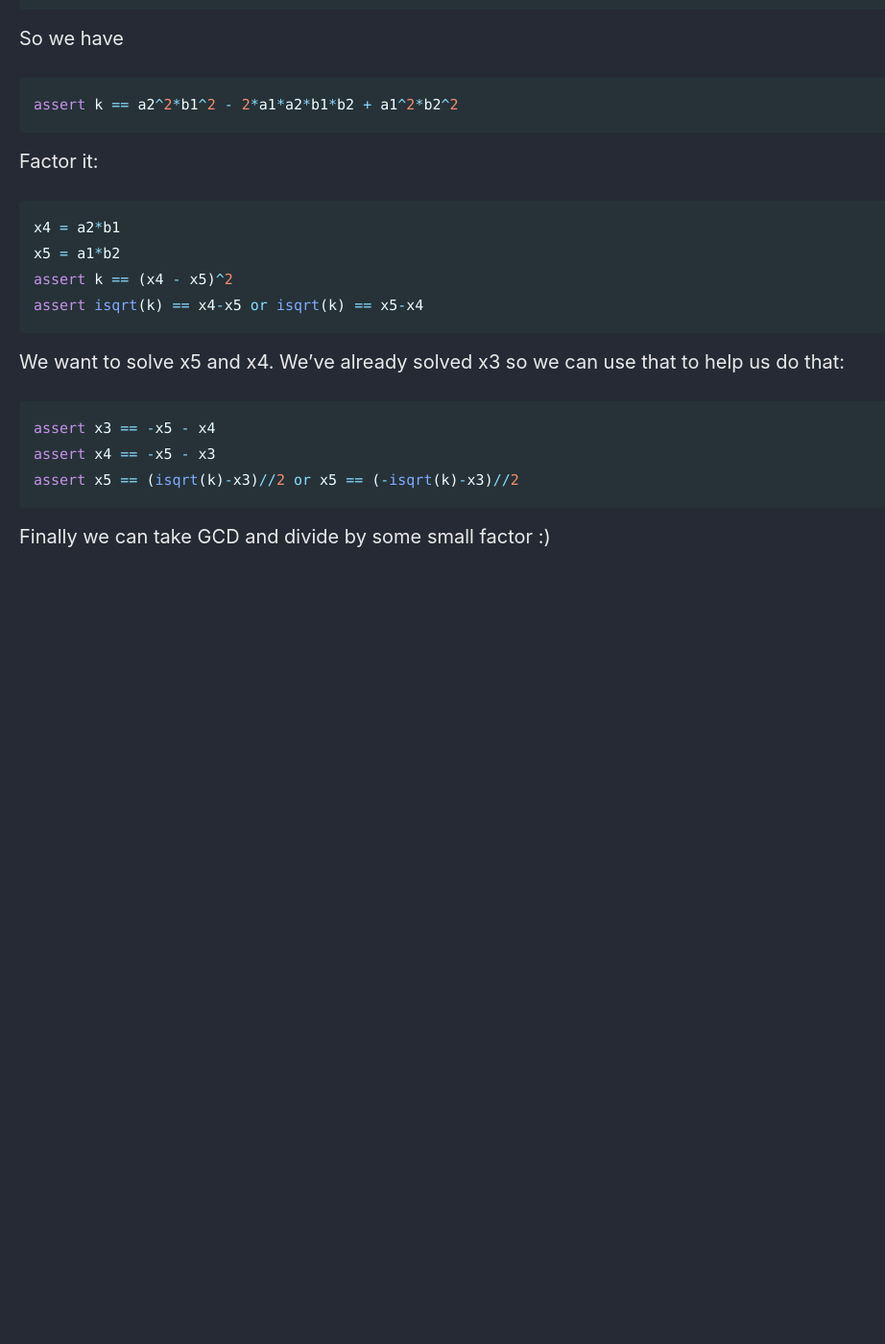
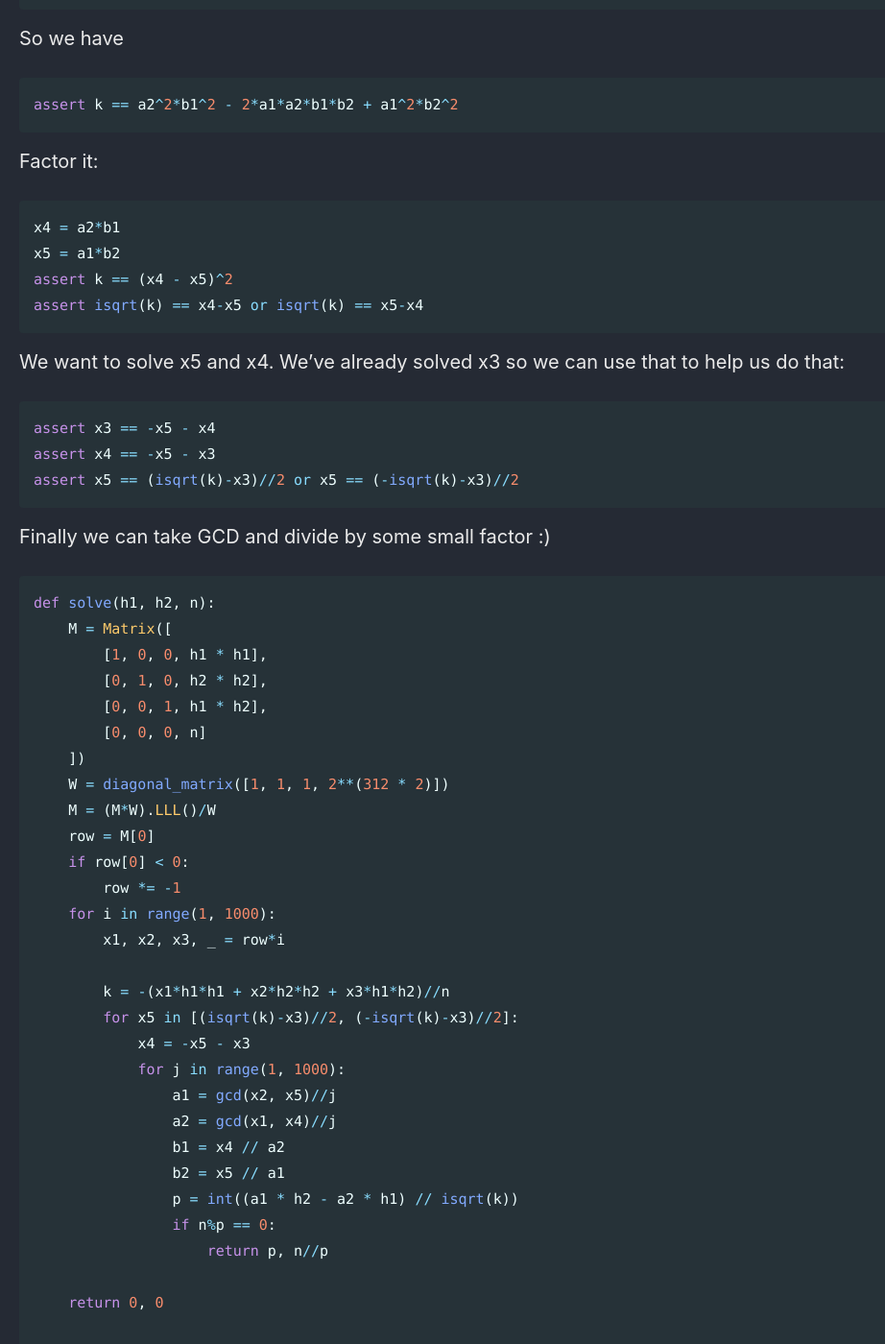
Before and after one commit to Connor-McCartney/Connor-McCartney.github.io, a Jekyll site: the page built from _pages/cryptography/other/apbq-rsa-ii-DUCTF-2023.md, in a window 1280 px wide and 1400 px high, scrolled down 4947 px. Shown: the whole window at 96% size, without its empty margins (0-922 px from the left). Built offline with Jekyll 4.4.1, drawn with Linux system fonts in a browser that asks for light colours; cached includes are drawn as plain includes; before the commit the page ends 5577 px from its top, so only the background shows below that; some of the changed text lies outside the part shown.

Commit message:
Update apbq-rsa-ii-DUCTF-2023.md

````diff
--- a/_pages/cryptography/other/apbq-rsa-ii-DUCTF-2023.md
+++ b/_pages/cryptography/other/apbq-rsa-ii-DUCTF-2023.md
@@ -210,3 +210,51 @@ assert x5 == (isqrt(k)-x3)//2 or x5 == (-isqrt(k)-x3)//2
 ```
 
 Finally we can take GCD and divide by some small factor :)
+
+
+```python
+def solve(h1, h2, n):
+    M = Matrix([
+        [1, 0, 0, h1 * h1],
+        [0, 1, 0, h2 * h2],
+        [0, 0, 1, h1 * h2],
+        [0, 0, 0, n]
+    ])
+    W = diagonal_matrix([1, 1, 1, 2**(312 * 2)])
+    M = (M*W).LLL()/W
+    row = M[0]
+    if row[0] < 0:
+        row *= -1
+    for i in range(1, 1000):
+        x1, x2, x3, _ = row*i
+
+        k = -(x1*h1*h1 + x2*h2*h2 + x3*h1*h2)//n
+        for x5 in [(isqrt(k)-x3)//2, (-isqrt(k)-x3)//2]:
+            x4 = -x5 - x3
+            for j in range(1, 1000):
+                a1 = gcd(x2, x5)//j
+                a2 = gcd(x1, x4)//j
+                b1 = x4 // a2
+                b2 = x5 // a1
+                p = int((a1 * h2 - a2 * h1) // isqrt(k))
+                if n%p == 0:
+                    return p, n//p
+
+    return 0, 0
+
+def main():
+    p = random_prime(2**1024)
+    q = random_prime(2**1024)
+    a1, a2, b1, b2 = [randint(0, 2**312) for _ in range(4)]
+
+    n = p * q
+    h1 = a1 * p + b1 * q
+    h2 = a2 * p + b2 * q
+
+    p, q = solve(h1, h2, n)
+    print(f'{p = }\n{q = }\n')
+    print(p*q == n)
+
+while True:
+    main()
+```
````
